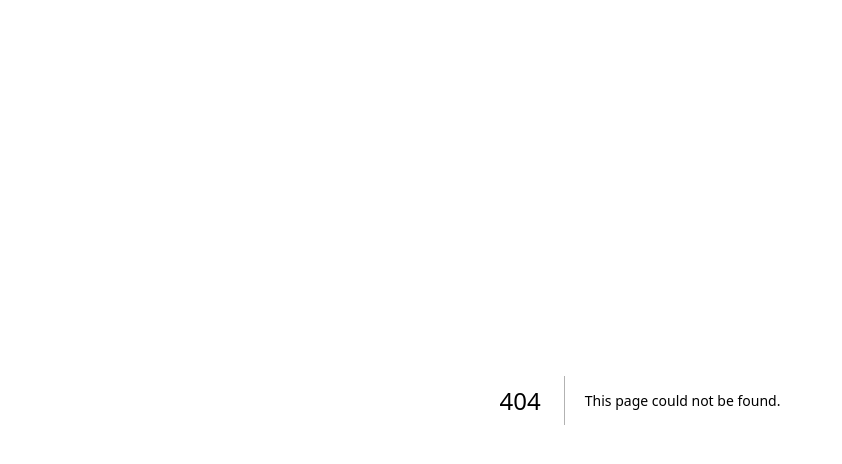
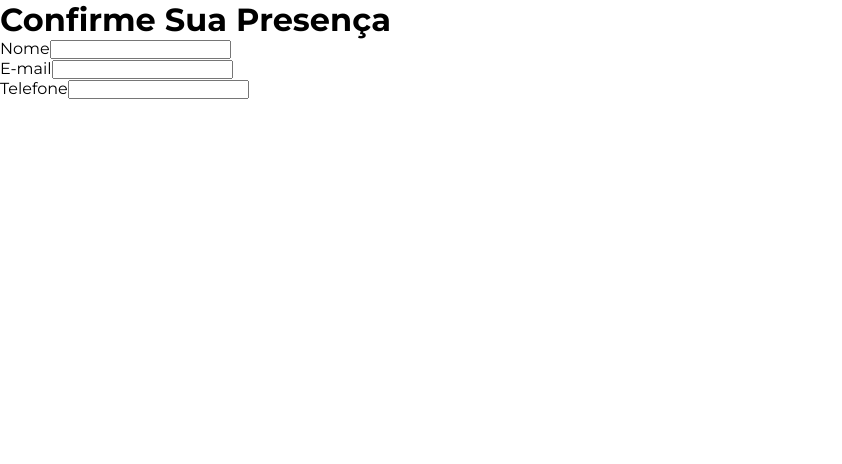
Before and after one commit to guilhermewebdev/wedding-site, a Next.js app: page /rsvp in a window 1280 px wide. Before the commit this address had no page. Shown: the top 464 px of the page, without its empty margins (0-842 px from the left). Built offline with nearby package versions, Linux system fonts and the light colour scheme.

Commit message:
Criação do conteúdo da página "Confirmar presença"

```diff
--- a/src/pages/_app.tsx
+++ b/src/pages/_app.tsx
@@ -1,6 +1,16 @@
 import '../../styles/globals.css'
 import type { AppProps } from 'next/app'
+import Head from 'next/head'
 
 export default function App({ Component, pageProps }: AppProps) {
-  return <Component {...pageProps} />
+  return (
+    <>
+      <Head>
+        <meta name="description" content="Generated by create next app" />
+        <meta name="viewport" content="width=device-width, initial-scale=1" />
+        <link rel="icon" href="/favicon.ico" />
+      </Head>
+      <Component {...pageProps} />
+    </>
+  )
 }
--- /dev/null
+++ b/src/pages/rsvp.tsx
@@ -0,0 +1,30 @@
+import Head from "next/head";
+import styles from '../../styles/Styles.module.css'
+
+export default function Home() {
+    return (
+        <>
+            <Head>
+                <title>Confirme Sua Presença</title>
+            </Head>
+            <main>
+                <h1>Confirme Sua Presença</h1>
+                <form>
+                    <div>
+                        <label htmlFor="name">Nome</label>
+                        <input id="name" />
+                    </div>
+                    <div>
+                        <label htmlFor="email">E-mail</label>
+                        <input id="email" />
+                    </div>
+                    <div>
+                        <label htmlFor="phone">Telefone</label>
+                        <input id="phone" />
+                    </div>
+                </form>
+            </main>
+
+        </>
+    )
+}
```
Also changed, not shown: src/pages/index.tsx (+1 -6 lines), tsconfig.json (+13 -3 lines), styles/Styles.module.css (renamed from styles/Home.module.css).
